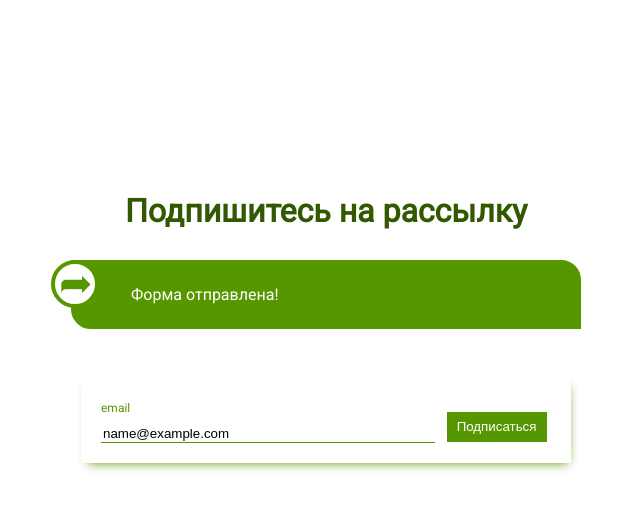
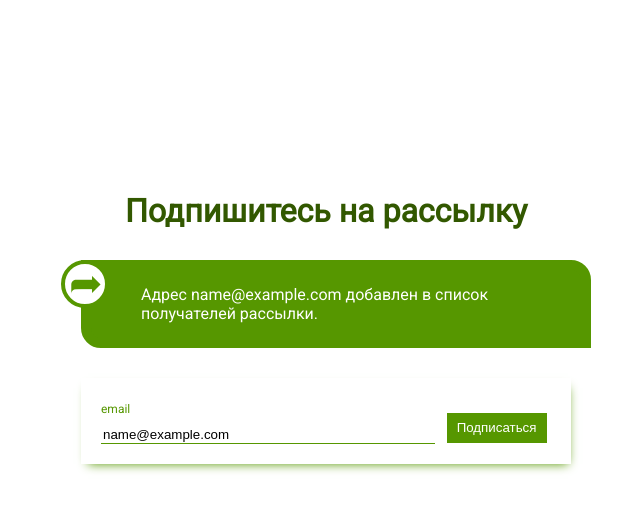
Before and after one commit to Ernestrey/Subscription-to-news-JS, a plain HTML site: page index.html in a window 1280 px wide. Both pictures are taken after typing "name@example.com" into the empty fields and a click on the button "Подписаться". Shown: the whole page, without its empty margins (314-954 px from the left). Drawn offline with Linux system fonts and the light colour scheme.

Commit message:
Add files via upload

```diff
--- a/index.html
+++ b/index.html
@@ -12,9 +12,11 @@
 <body>
   <div class="container">
     <h1 class="inner-heading">Подпишитесь на рассылку</h1>
-    <p class="subscription-message">Мы будем присылать вам новости один раз в день.</p>
-    <div class="check__inner">
-      <div class="check">&#10150;</div>
+    <div class="subscription-message">
+      <p class="subscription-text">Мы будем присылать вам новости один раз в день.</p>
+      <div class="check__inner">
+        <div class="check">&#10150;</div>
+      </div>
     </div>
 
     <form action="#" method="post" class="subscription">
--- a/script.js
+++ b/script.js
@@ -1,9 +1,10 @@
-let message = document.querySelector('.subscription-message')
-let form = document.querySelector('.subscription')
+let text = document.querySelector('.subscription-text')
+const form = document.querySelector('.subscription')
+const email = document.querySelector('.subscription-email')
+
 
 form.onsubmit = function(evt) {
   evt.preventDefault()
 
-  message.textContent = 'Форма отправлена!'
-  console.log('hfd')
+  text.textContent = 'Адрес ' + email.value + ' добавлен в список получателей рассылки.'
 }
--- a/style.css
+++ b/style.css
@@ -24,9 +24,14 @@ body {
 
 .subscription-message {
   position: relative;
+  left: 340px;
+  width: 510px;
+  margin-bottom: 30px;
+}
+
+.subscription-text {
   margin: 0 auto;
   padding: 15px 50px;
-  width: 390px;
   background: #569700;
   border: 10px solid #569700;
   border-radius: 0 20px;
@@ -34,14 +39,14 @@ body {
 }
 
 .check__inner {
-  top: -69px;
-  left: 310px;
+  position: absolute;
+  top: 0px;
+  left: -20px;
   width: 40px;
   height: 40px;
   border: 4px solid #569700;
   border-radius: 100px;
   background: white;
-  position: relative;
 }
 
 .check {
```
